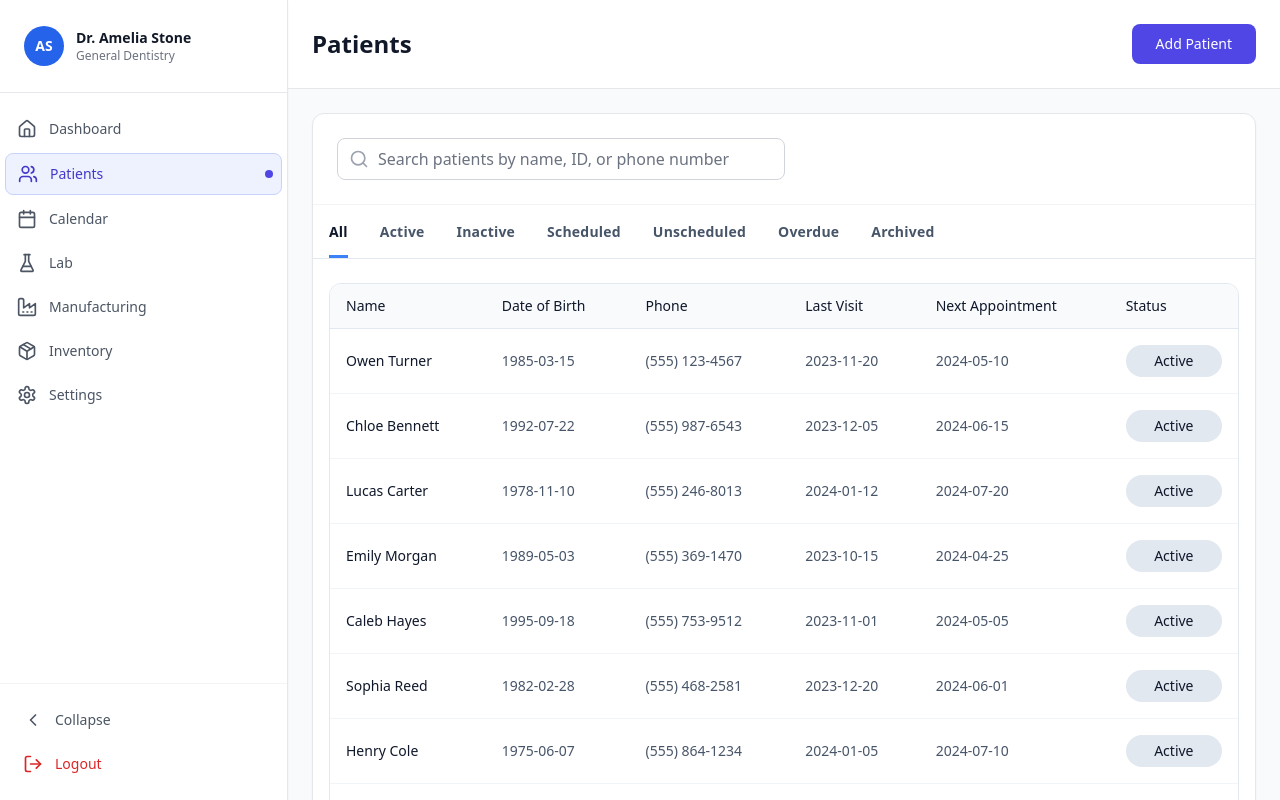
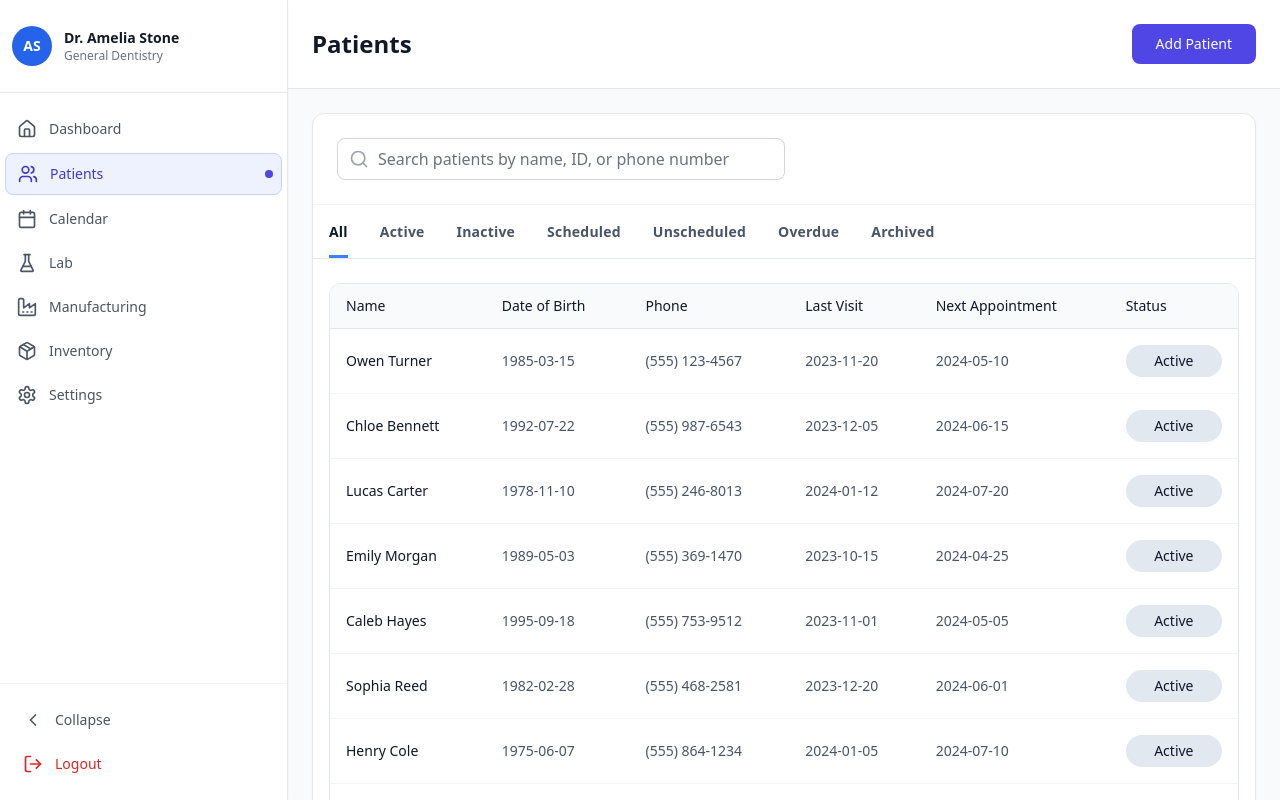
Before and after one commit to ramgoutam/patient-path-compass, a React (Vite) app: page / in a window 1280 px wide. Shown: the top 800 px of the page. Built offline with nearby package versions, Linux system fonts and the light colour scheme.

Commit message:
Visual edit in Lovable
Edited UI in Lovable

```diff
--- a/src/components/Sidebar.tsx
+++ b/src/components/Sidebar.tsx
@@ -1,15 +1,12 @@
 import { House, Calendar, Users, DollarSign, FlaskConical, Factory, Package, Settings, LogOut, ChevronLeft, ChevronRight } from "lucide-react";
 import { cn } from "@/lib/utils";
-
 interface SidebarProps {
   activeSection: string;
   onSectionChange: (section: string) => void;
   collapsed: boolean;
   onToggleCollapse: () => void;
 }
-
-const navigation = [
-  {
+const navigation = [{
   name: "Dashboard",
   href: "dashboard",
   icon: House
@@ -37,9 +34,7 @@ const navigation = [
   name: "Settings",
   href: "settings",
   icon: Settings
-  }
-];
-
+}];
 export function Sidebar({
   activeSection,
   onSectionChange,
@@ -52,14 +47,10 @@ export function Sidebar({
   const getInitials = (firstName: string, lastName: string) => {
     return `${firstName.charAt(0)}${lastName.charAt(0)}`.toUpperCase();
   };
-  return (
-    <div className={`fixed left-0 top-0 h-screen bg-white border-r border-gray-200 flex flex-col transition-all duration-300 z-10 shadow-sm ${collapsed ? 'w-16' : 'w-72'}`}>
+  return <div className={`fixed left-0 top-0 h-screen bg-white border-r border-gray-200 flex flex-col transition-all duration-300 z-10 shadow-sm ${collapsed ? 'w-16' : 'w-72'}`}>
       {/* Header */}
-      <div className="border-b border-gray-200 p-4">
-        <button
-          onClick={() => onSectionChange('profile')}
-          className="flex items-center gap-3 w-full text-left hover:bg-gray-50 rounded-lg p-2 transition-colors duration-200 h-[60px]"
-        >
+      <div className="border-b border-gray-200 p-4 px-[4px]">
+        <button onClick={() => onSectionChange('profile')} className="flex items-center gap-3 w-full text-left hover:bg-gray-50 rounded-lg p-2 transition-colors duration-200 h-[60px]">
           <div className="bg-blue-600 text-white rounded-full size-10 flex-shrink-0 flex items-center justify-center font-semibold text-sm">
             {getInitials("Amelia", "Stone")}
           </div>
@@ -100,6 +91,5 @@ export function Sidebar({
           </span>
         </button>
       </div>
-    </div>
-  );
+    </div>;
 }
```
Lines whose indentation alone changed are shown as unchanged.
